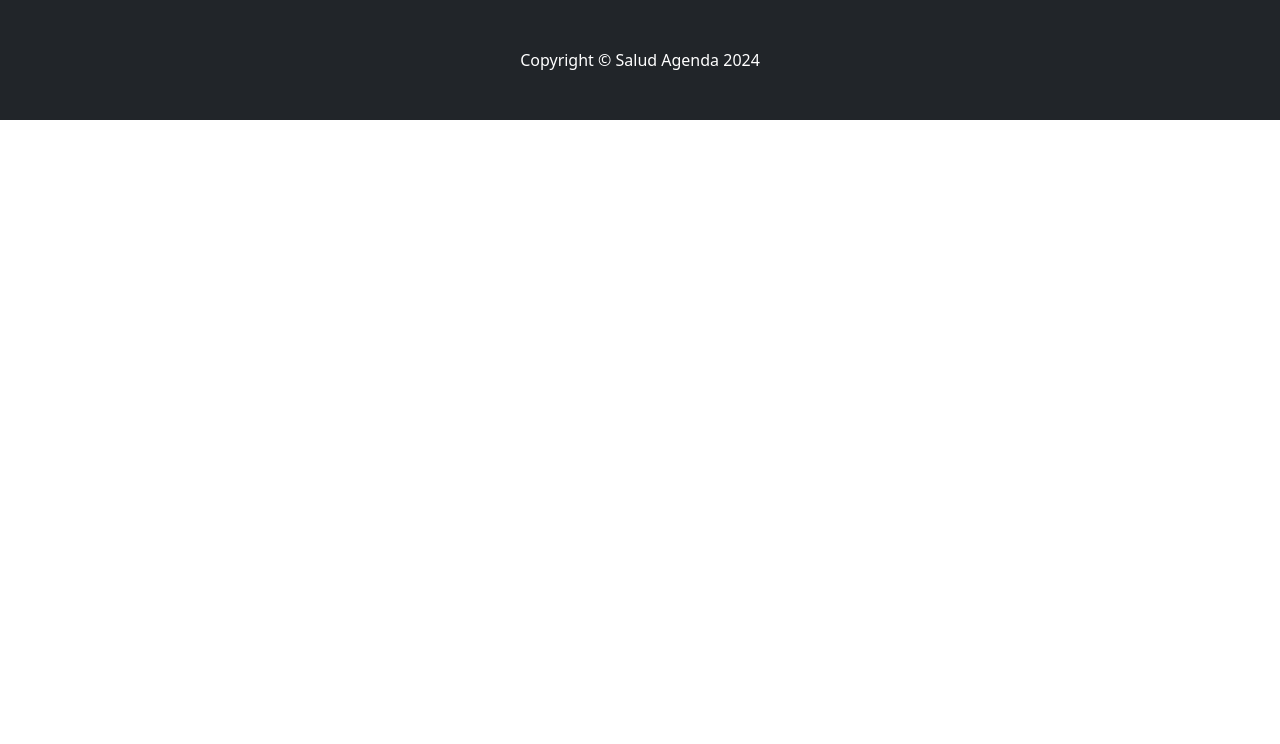
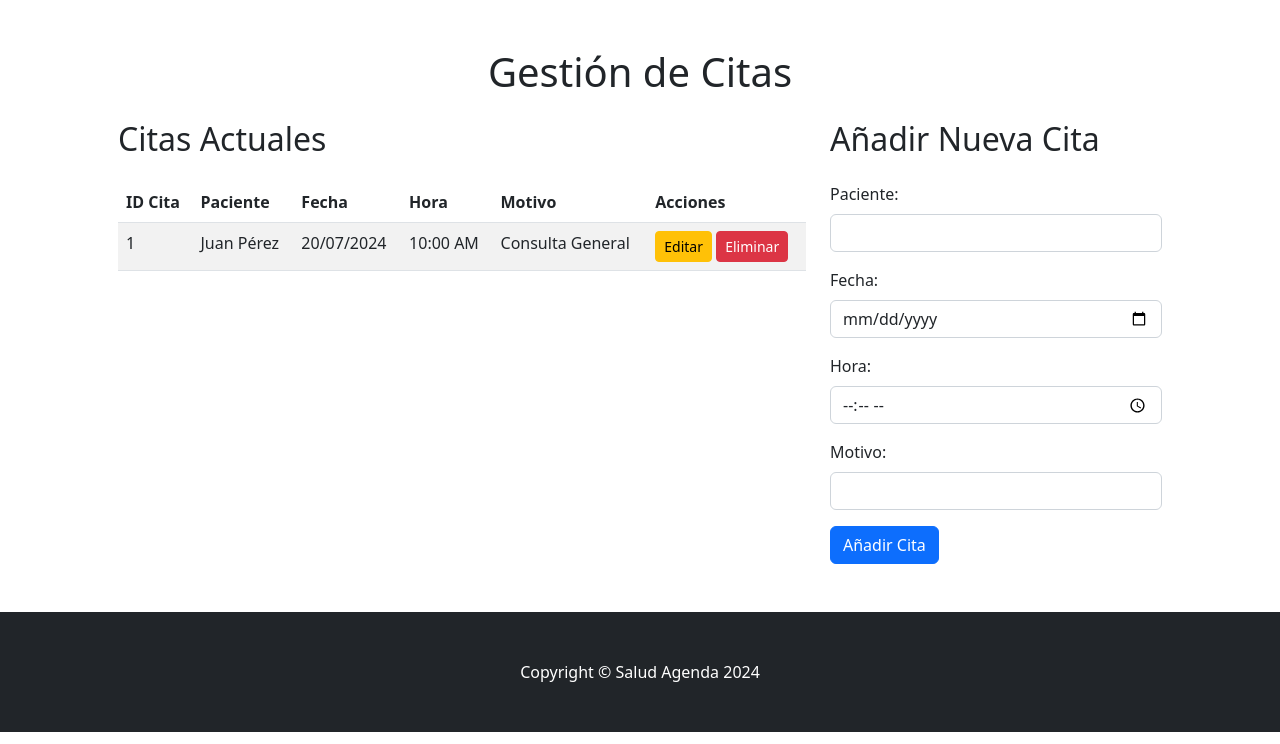
Before and after one commit to rjwrld/Citas-Medicas, a PHP site: page /gestion.php in a window 1280 px wide. Shown: the part 56-800 px from the top of the page. Run offline with PHP 8.4, Linux system fonts and the light colour scheme.

Commit message:
Gestión Citas e Historial
Gestión Citas e Historial

```diff
--- a/views/gestion.php
+++ b/views/gestion.php
@@ -8,7 +8,7 @@
     <meta name="author" content="" />
     <title>Salud Agenda</title>
     <!-- Favicon-->
-    <link rel="icon" type="image/x-icon" href="/views/assets/favicon.ico" />
+    <link rel="icon" type="image/x-icon" href="../views/assets/favicon.ico" />
     <!-- Core theme CSS (includes Bootstrap)-->
     <link href="../views/assets/boostrap/styles.css" rel="stylesheet" />
 </head>
@@ -31,9 +31,62 @@
         </div>
     </nav>
     <!-- Page Content-->
-
-    <!-- Content Row-->
-
+    <div class="container px-5 my-5">
+        <h1 class="text-center mb-4">Gestión de Citas</h1>
+        <div class="row">
+            <div class="col-lg-8">
+                <h2 class="mb-4">Citas Actuales</h2>
+                <table class="table table-striped">
+                    <thead>
+                        <tr>
+                            <th scope="col">ID Cita</th>
+                            <th scope="col">Paciente</th>
+                            <th scope="col">Fecha</th>
+                            <th scope="col">Hora</th>
+                            <th scope="col">Motivo</th>
+                            <th scope="col">Acciones</th>
+                        </tr>
+                    </thead>
+                    <tbody>
+                        <tr>
+                            <td>1</td>
+                            <td>Juan Pérez</td>
+                            <td>20/07/2024</td>
+                            <td>10:00 AM</td>
+                            <td>Consulta General</td>
+                            <td>
+                                <button class="btn btn-warning btn-sm">Editar</button>
+                                <button class="btn btn-danger btn-sm">Eliminar</button>
+                            </td>
+                        </tr>
+                        <!-- Más filas de ejemplo -->
+                    </tbody>
+                </table>
+            </div>
+            <div class="col-lg-4">
+                <h2 class="mb-4">Añadir Nueva Cita</h2>
+                <form action="/submit_appointment" method="POST">
+                    <div class="mb-3">
+                        <label for="paciente" class="form-label">Paciente:</label>
+                        <input type="text" class="form-control" id="paciente" name="paciente" required>
+                    </div>
+                    <div class="mb-3">
+                        <label for="fecha" class="form-label">Fecha:</label>
+                        <input type="date" class="form-control" id="fecha" name="fecha" required>
+                    </div>
+                    <div class="mb-3">
+                        <label for="hora" class="form-label">Hora:</label>
+                        <input type="time" class="form-control" id="hora" name="hora" required>
+                    </div>
+                    <div class="mb-3">
+                        <label for="motivo" class="form-label">Motivo:</label>
+                        <input type="text" class="form-control" id="motivo" name="motivo" required>
+                    </div>
+                    <button type="submit" class="btn btn-primary">Añadir Cita</button>
+                </form>
+            </div>
+        </div>
+    </div>
     <!-- Footer-->
     <footer class="py-5 bg-dark">
         <div class="container px-4 px-lg-5">
```
Also changed, not shown: views/historial.php (+27 -4 lines).
